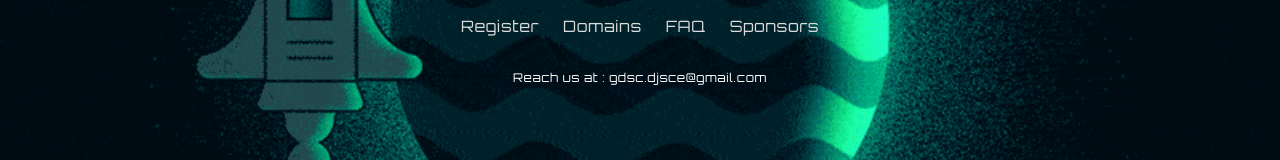
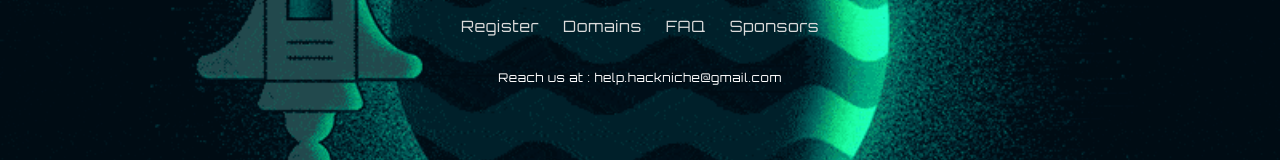
Before and after one commit to Manan17/HackNiche-Website, a React (Create React App) app: page / in a window 1280 px wide. Shown: the part 5978-6138 px from the top of the page. Built offline with nearby package versions, Linux system fonts and the light colour scheme.

Commit message:
Update Footer.jsx
footer email changed

```diff
--- a/src/components/Footer.jsx
+++ b/src/components/Footer.jsx
@@ -14,7 +14,7 @@ const Footer = () => {
               <li><a href="./goodies/">Sponsors</a></li>
           </ul>
 
-            <p>Reach us at : <a href="mailto:gdsc.djsce@gmail.com">gdsc.djsce@gmail.com</a></p>
+            <p>Reach us at : <a href="mailto:help.hackniche@gmail.com">help.hackniche@gmail.com</a></p>
             <ul className="socials">
 
 
```
